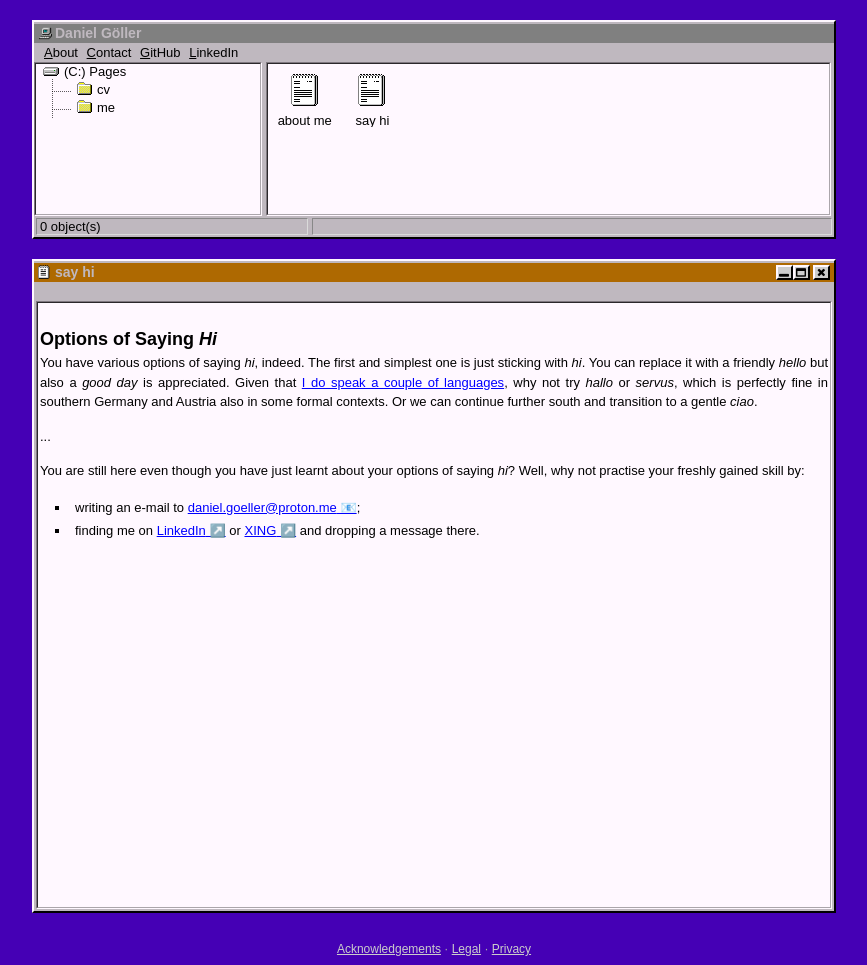
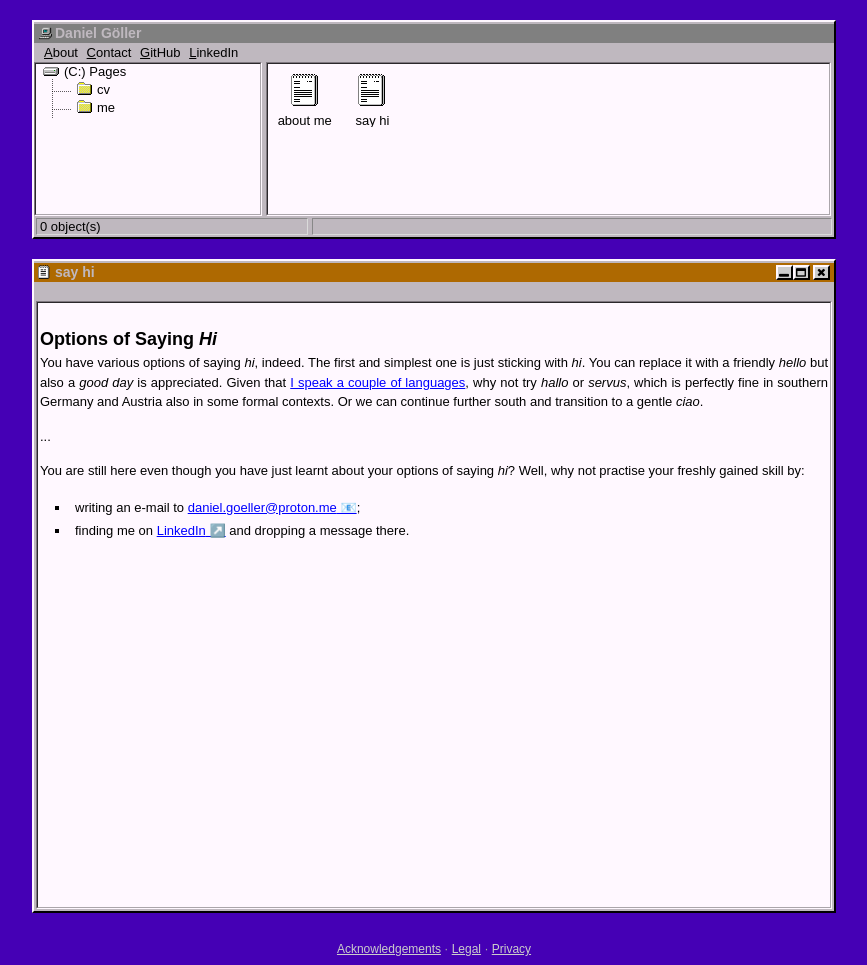
Before and after one commit to LelViLamp/LelViLamp.github.io, a Jekyll site: the page built from me/say-hi.html, in a window 1280 px wide. Shown: the whole page, without its empty margins (206-1073 px from the left). Built offline with Jekyll 4.4.1, drawn with Linux system fonts in a browser that asks for light colours.

Commit message:
updated link to LinkedIn

```diff
--- a/_includes/topbar.html
+++ b/_includes/topbar.html
@@ -1,6 +1,14 @@
 <ul class="topbar">
-	<a href="/me/"><li><u>A</u>bout</li></a>
-	<a href="/me/say-hi"><li><u>C</u>ontact</li></a>
-	<a href="https://www.github.com/LelViLamp" target="_blank"><li><u>G</u>itHub</li></a>
-	<a href="https://www.linkedin.com/in/daniel-goeller/" target="_blank"><li><u>L</u>inkedIn</li></a>
+	<a href="/me/">
+		<li><u>A</u>bout</li>
+	</a>
+	<a href="/me/say-hi">
+		<li><u>C</u>ontact</li>
+	</a>
+	<a href="https://www.github.com/LelViLamp" target="_blank">
+		<li><u>G</u>itHub</li>
+	</a>
+	<a href="https://www.linkedin.com/in/daniel-goller/" target="_blank">
+		<li><u>L</u>inkedIn</li>
+	</a>
 </ul>
--- a/me/say-hi.html
+++ b/me/say-hi.html
@@ -7,14 +7,20 @@
 
 <h2>Options of Saying <em>Hi</em></h2>
 <p>
-    You have various options of saying <em>hi</em>, indeed. The first and simplest one is just sticking with <em>hi</em>. You can replace it with a friendly <em>hello</em> but also a <em>good day</em> is appreciated. Given that <a href="/cv/languages">I do speak a couple of languages</a>, why not try <em>hallo</em> or <em>servus</em>, which is perfectly fine in southern Germany and Austria also in some formal contexts. Or we can continue further south and transition to a gentle <em>ciao</em>.
+    You have various options of saying <em>hi</em>, indeed. The first and simplest one is just sticking with
+    <em>hi</em>. You can replace it with a friendly <em>hello</em> but also a <em>good day</em> is appreciated. Given
+    that <a href="/cv/languages">I speak a couple of languages</a>, why not try <em>hallo</em> or <em>servus</em>,
+    which is perfectly fine in southern Germany and Austria also in some formal contexts. Or we can continue further
+    south and transition to a gentle <em>ciao</em>.
 </p>
 <p>...</p>
 <p>
-    You are still here even though you have just learnt about your options of saying <em>hi</em>? Well, why not practise your freshly gained skill by:
+    You are still here even though you have just learnt about your options of saying <em>hi</em>? Well, why not practise
+    your freshly gained skill by:
 
-    <ul>
-        <li>writing an e-mail to <a href="mailto:daniel.goeller@proton.me">daniel.goeller@proton.me</a>;</li>
-        <li>finding me on <a href="https://www.linkedin.com/in/daniel-goeller" target="_blank">LinkedIn</a> or <a href="https://www.xing.com/profile/Daniel_Goeller7" target="_blank">XING</a> and dropping a message there.</li>
-    </ul>
+<ul>
+    <li>writing an e-mail to <a href="mailto:daniel.goeller@proton.me">daniel.goeller@proton.me</a>;</li>
+    <li>finding me on <a href="https://www.linkedin.com/in/daniel-goller" target="_blank">LinkedIn</a> and dropping a
+        message there.</li>
+</ul>
 </p>
```
